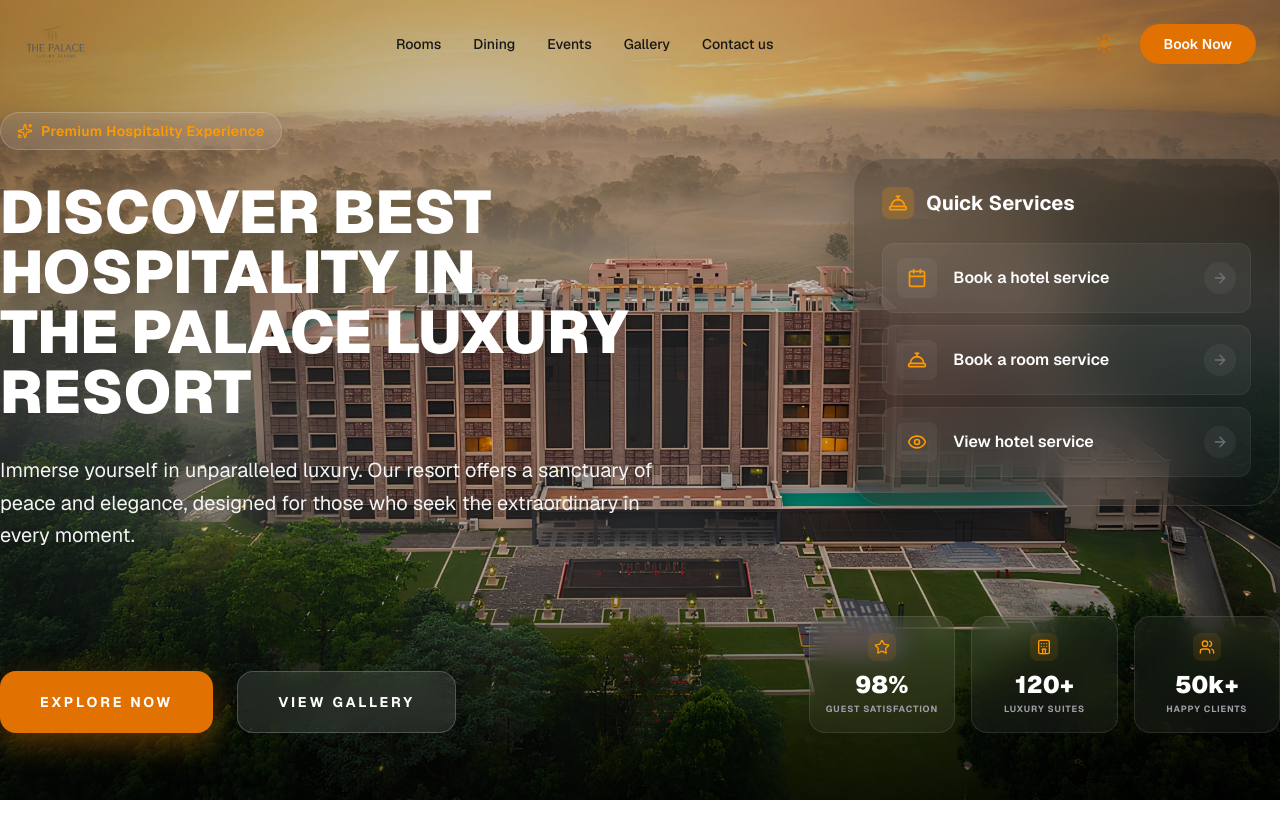
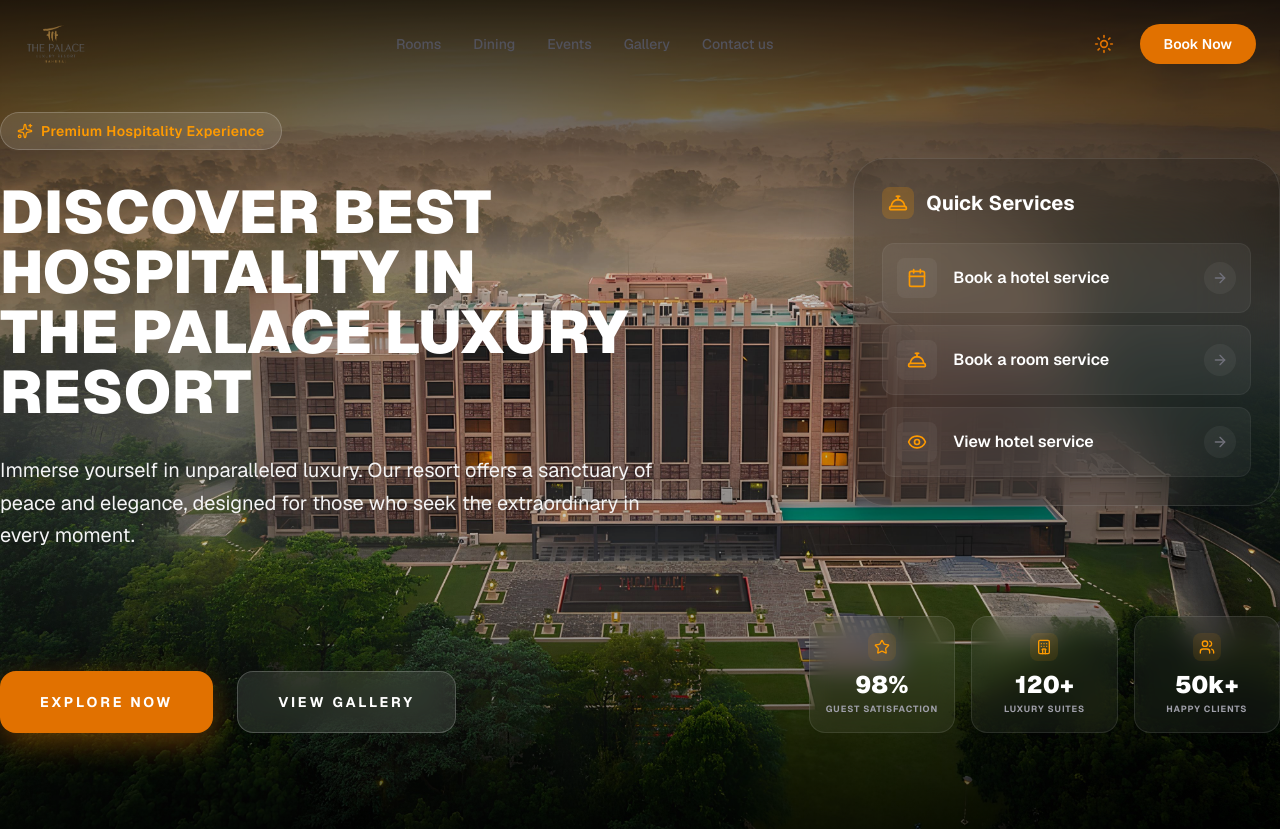
Before and after one commit to sahidDev09/The-Palace-Resort, a Next.js app: page / in a window 1280 px wide. Shown: the top 831 px of the page. Built offline with nearby package versions, Linux system fonts and the light colour scheme.

Commit message:
feat: enhance hero section layout with a top overlay and update navigation link text colors.

```diff
--- a/components/hero.tsx
+++ b/components/hero.tsx
@@ -58,7 +58,7 @@
   };
 
   return (
-    <section className=" py-24 container mx-auto">
+    <section className="relative min-h-[90vh] flex items-center py-24 w-full overflow-hidden">
       {/* Background Images - No Scale, No Overlay */}
       <div className="absolute inset-0 z-0">
         <AnimatePresence initial={false}>
@@ -79,6 +79,9 @@
           />
         </AnimatePresence>
       </div>
+
+      {/* Top Overlay for Navbar Visibility */}
+      <div className="absolute top-0 left-0 w-full h-64 bg-gradient-to-b from-black/80 via-black/40 to-transparent pointer-events-none z-[1]" />
 
       {/* Light Theme Overlay */}
       {resolvedTheme === "light" && (
--- a/components/navbar.tsx
+++ b/components/navbar.tsx
@@ -52,7 +52,7 @@
             >
               <Link
                 href={`/${item.toLowerCase().replace(" ", "")}`}
-                className="text-sm font-medium transition-colors hover:text-amber-600 dark:hover:text-amber-500"
+                className="text-sm font-medium transition-colors text-zinc-600 hover:text-amber-600 dark:text-zinc-300 dark:hover:text-amber-500"
               >
                 {item}
               </Link>
```
